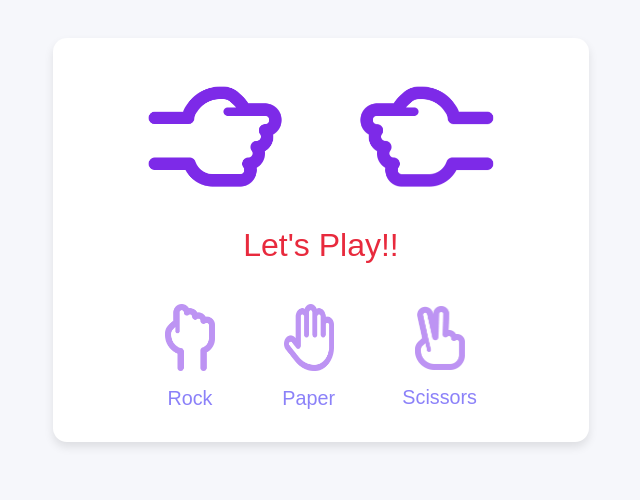
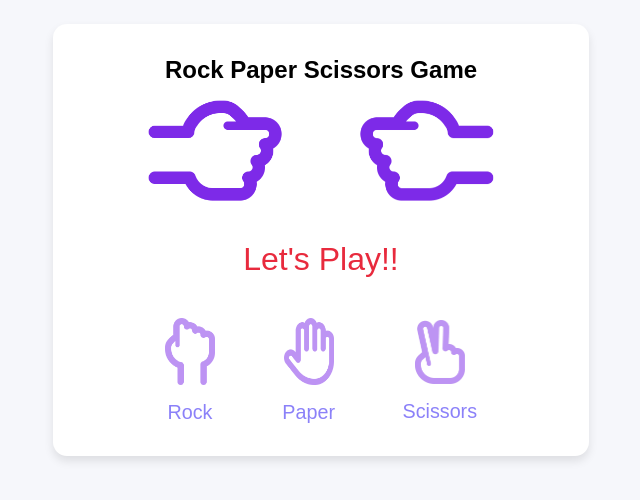
Before and after one commit to YawBoah/Rock-Paper-Scissors-Game, a plain HTML site: page index.html in a window 1280 px wide. Shown: the part 160-660 px from the top of the page, without its empty margins (319-959 px from the left). Drawn offline with Linux system fonts and the light colour scheme.

Commit message:
Added a header tag

```diff
--- a/index.html
+++ b/index.html
@@ -9,15 +9,24 @@
   </head>
   <body>
     <section class="container">
+
+      <header class="header">
+        <h1>Rock Paper Scissors Game</h1>
+      </header>
+
       <div class="result_field">
+
         <div class="result_images">
           <span class="user_result">
             <img src="images/rock.png" alt="" />
           </span>
+
           <span class="cpu_result">
             <img src="images/rock.png" alt="" />
           </span>
+
         </div>
+
         <div class="result">Let's Play!!</div>
       </div>
 
@@ -26,15 +35,19 @@
           <img src="images/rock.png" alt="" />
           <p>Rock</p>
         </span>
+
         <span class="option_image">
           <img src="images/paper.png" alt="" />
           <p>Paper</p>
         </span>
+
         <span class="option_image">
           <img src="images/scissors.png" alt="" />
           <p>Scissors</p>
         </span>
+
       </div>
+
     </section>
 
     <script src="script.js" defer></script>
```
